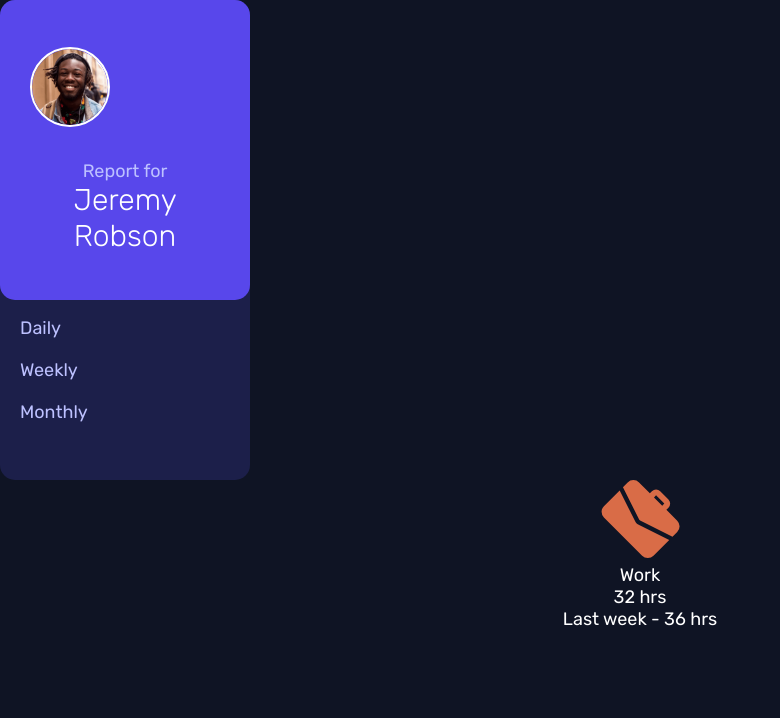
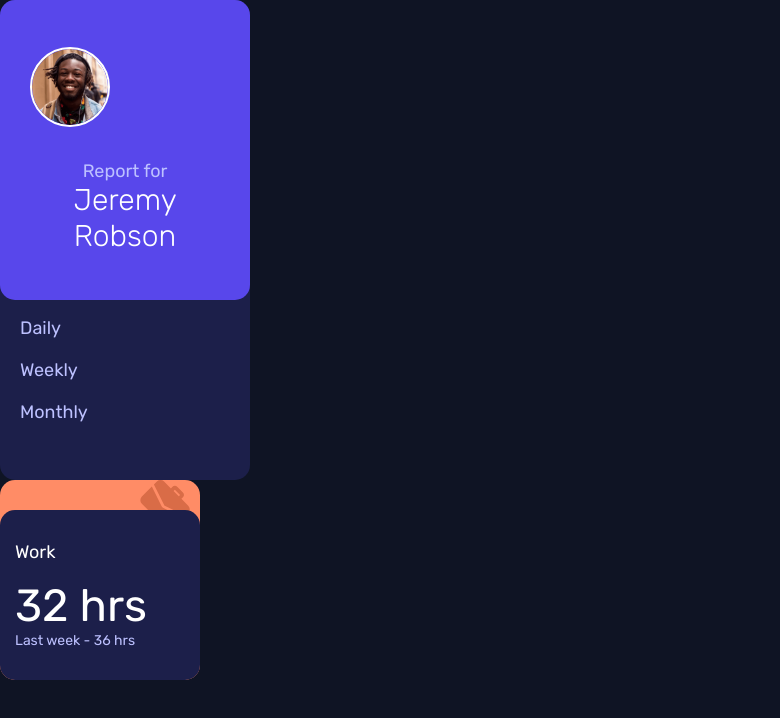
Before and after one commit to Mustafa-Filiz/React--Time-Tracking-Dashboard, a React (Create React App) app: page / in a window 1280 px wide. Shown: the top 718 px of the page, without its empty margins (0-780 px from the left). Built offline with nearby package versions, Linux system fonts and the light colour scheme.

Commit message:
card comp styled

```diff
--- a/src/App.css
+++ b/src/App.css
@@ -77,3 +77,51 @@ button{
 button:hover{
   color: white;
 }
+
+.card{
+  position: relative;
+  width: 200px;
+  height: 200px;
+  border-radius: 15px;
+  text-align: right;
+  background-color: hsl(15, 100%, 70%);
+}
+
+
+
+.card img{
+  margin-right: 10px;
+  width: 50px;
+}
+
+.data{
+  width: 100%;
+  height: 170px;
+  position: absolute;
+  bottom: 0;
+  display: flex;
+  flex-direction: column;
+  justify-content: space-evenly;
+  align-items: flex-start;
+  border-radius: 15px;
+  background-color: hsl(235, 46%, 20%);
+  padding: 15px;
+}
+
+.data:hover {
+  cursor: pointer;
+  background-color: hsl(235, 45%, 61%);
+}
+
+.timeframes{
+  text-align: left;
+}
+
+.current{
+  font-size: 45px;
+}
+
+.previous{
+  font-size: 14px;
+  color: hsl(236, 100%, 87%);
+}
```
